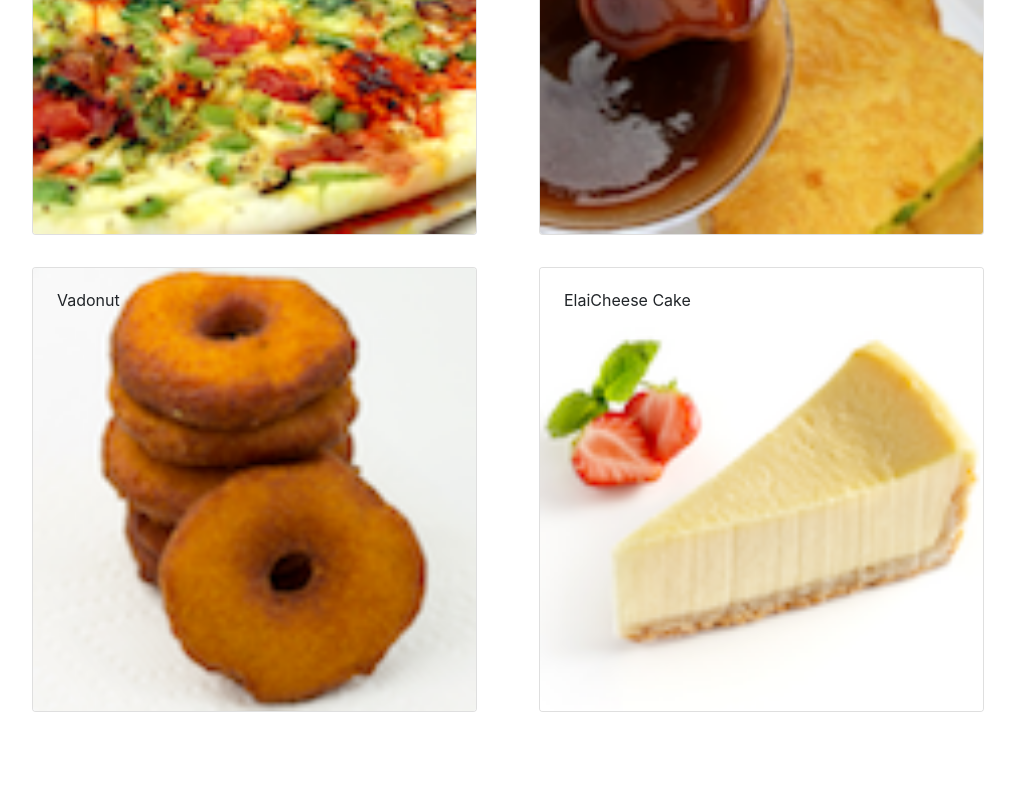
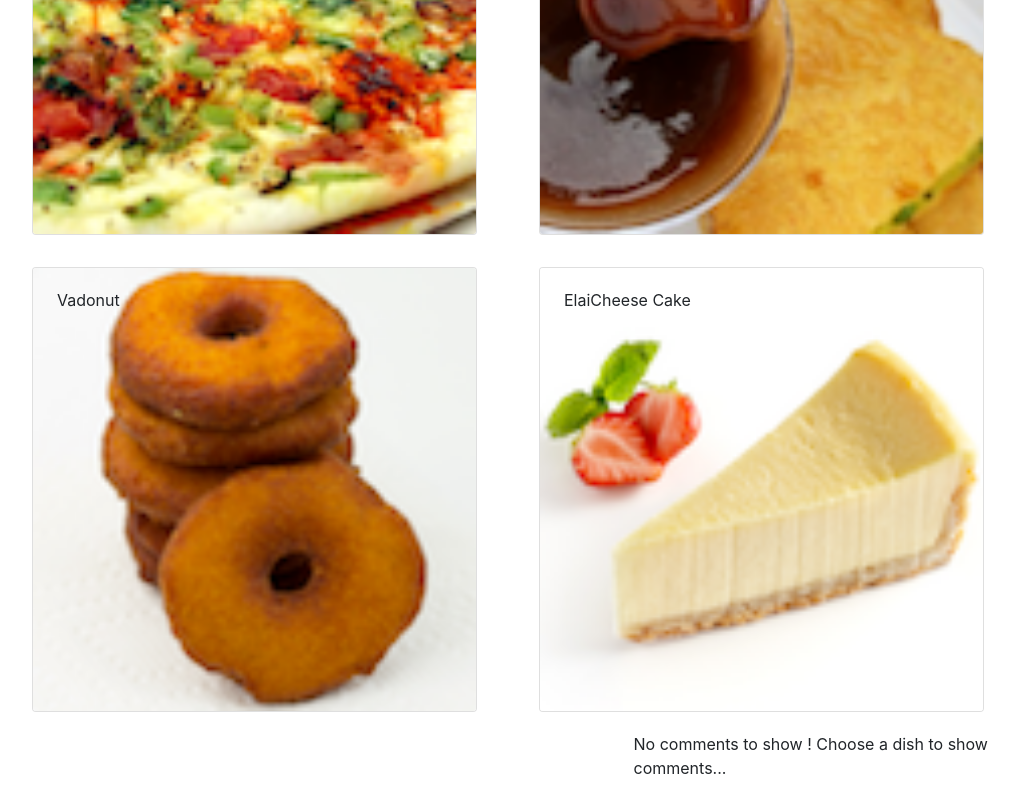
Before and after one commit to anantakrroy/confusionReactApp, a React (Create React App) app: page / in a window 1280 px wide. Shown: the part 282-1082 px from the top of the page, without its empty margins (69-1088 px from the left). Before the commit the page ends 1018 px from the top, so only its background shows below. Built offline with nearby package versions, Linux system fonts and the light colour scheme.

Commit message:
Using serve package to deploy to Heroku

```diff
--- a/src/components/DishDetailComponent.js
+++ b/src/components/DishDetailComponent.js
@@ -1,7 +1,7 @@
 import React from 'react';
 import { Card, CardImg, CardTitle, CardBody, CardText } from 'reactstrap';
 
-function RenderDishDetail({dish}) {
+function RenderDishDetail({ dish }) {
     return dish ? (
         <Card>
             <CardImg width="100%" src={dish.image} alt={dish.name} />
@@ -29,7 +29,9 @@ function RenderComments({ comments, dish }) {
             <h4><strong>Comments</strong></h4>
             <ul>{commentList}</ul>
         </div>
-    ) : <div></div>
+    ) : <div>
+            <p>No comments to show ! Choose a dish to show comments...</p>
+        </div>
 }
 
 
```
Also changed, not shown: src/App.css (line endings or trailing spaces).
